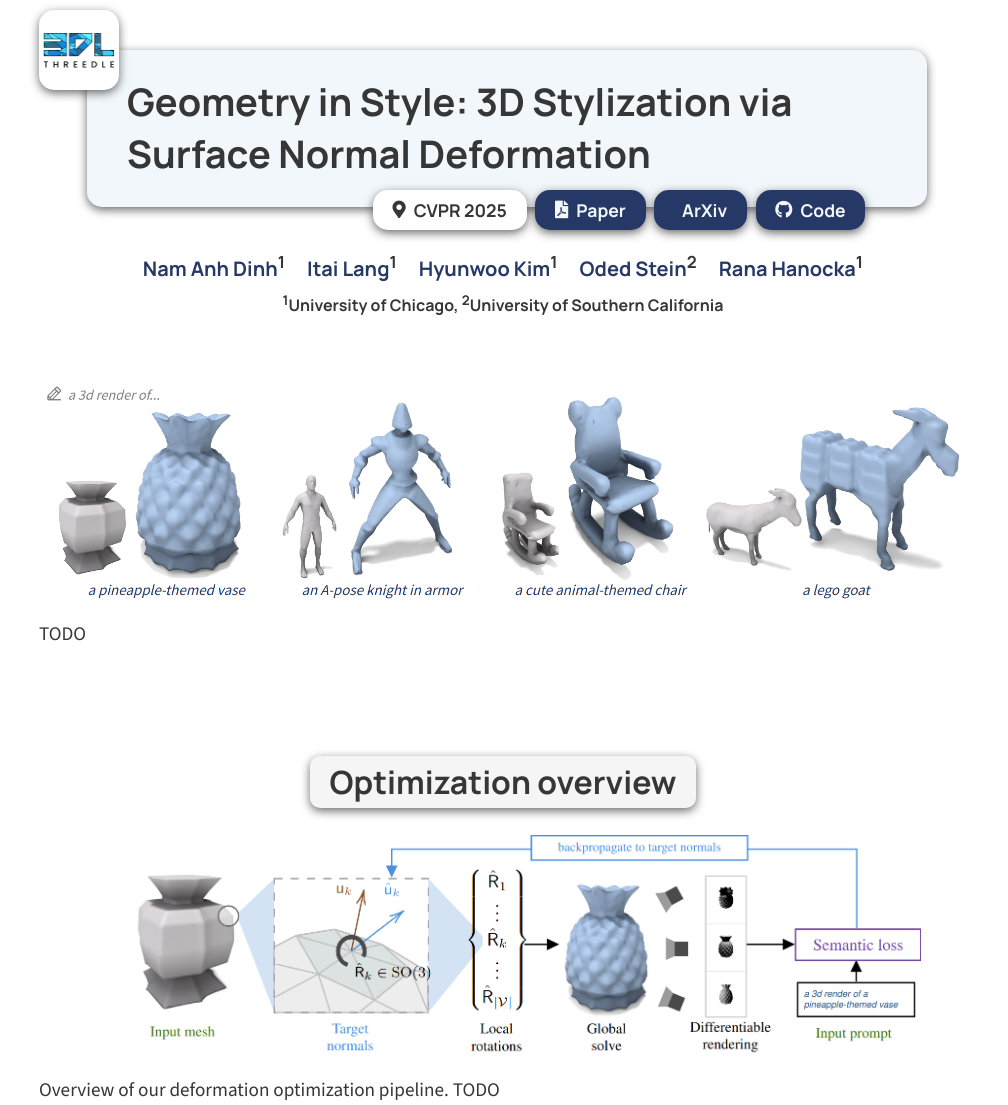
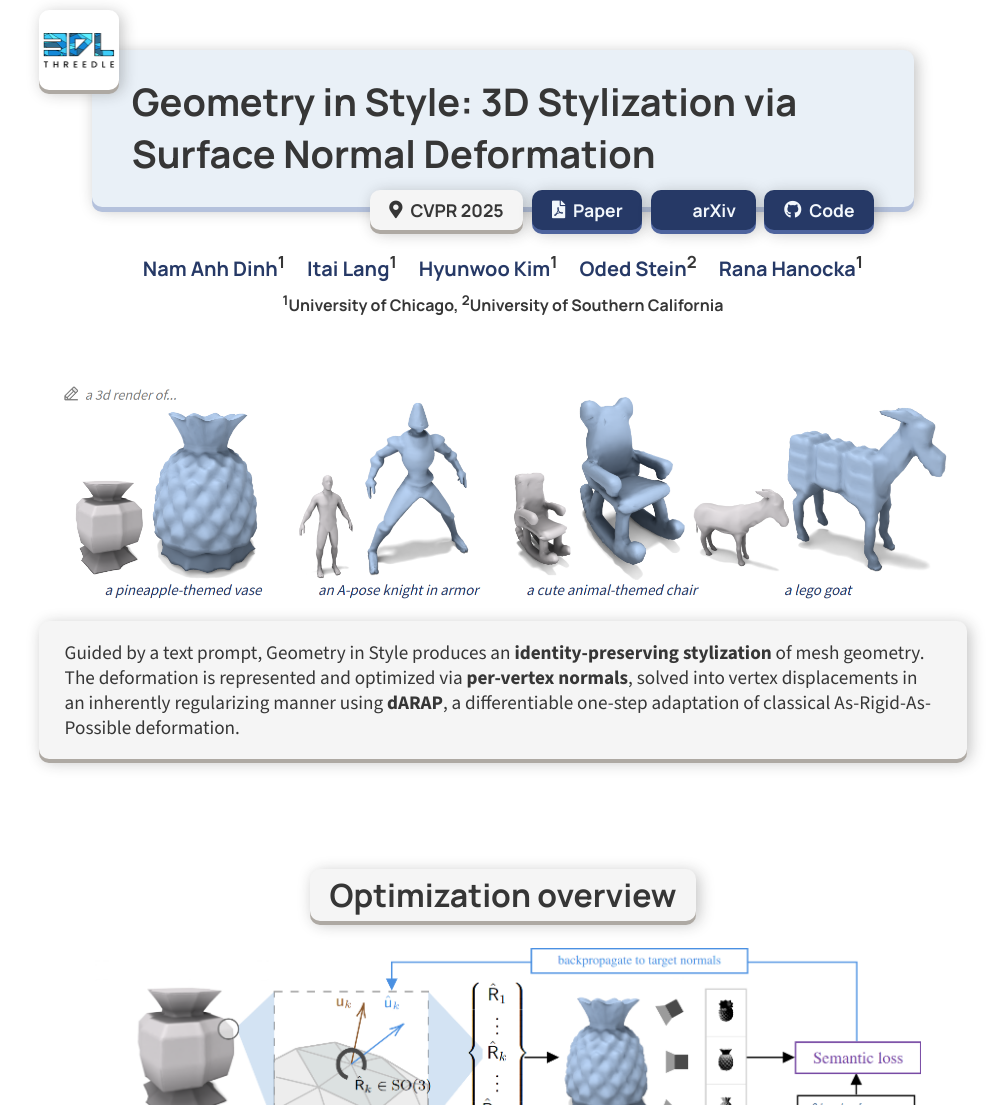
Before and after one commit to threedle/geometry-in-style, a plain HTML site: page index.html in a window 1280 px wide. Shown: the top 1105 px of the page, without its empty margins (137-1145 px from the left). Drawn offline with nearby package versions, Linux system fonts and the light colour scheme; some icons are missing; a web font is replaced by a local one.

Commit message:
style updates, tldr, overview, gallery

```diff
--- a/index.html
+++ b/index.html
@@ -9,7 +9,35 @@
   <title>Geometry in Style</title>
   <link href="style.css" rel="stylesheet">
   <link href="https://cdnjs.cloudflare.com/ajax/libs/font-awesome/5.15.4/css/all.min.css" rel="stylesheet">
-  <link rel="stylesheet" href="https://cdn.jsdelivr.net/gh/jpswalsh/academicons@1/css/academicons.min.css">
+  <style>
+    /* from https://cdn.jsdelivr.net/gh/jpswalsh/academicons@1/css/academicons.min.css */
+    @font-face {
+      font-family: 'Academicons';
+      font-style: normal;
+      font-weight: 400;
+      font-display: block;
+      src: url('https://cdn.jsdelivr.net/gh/jpswalsh/academicons@1/fonts/academicons.eot') format('embedded-opentype'),
+        url('https://cdn.jsdelivr.net/gh/jpswalsh/academicons@1/fonts/academicons.ttf') format('truetype'),
+        url('https://cdn.jsdelivr.net/gh/jpswalsh/academicons@1/fonts/academicons.woff') format('woff'),
+        url('https://cdn.jsdelivr.net/gh/jpswalsh/academicons@1/fonts/academicons.svg') format('svg');
+    }
+
+    .ai {
+      font-family: 'Academicons';
+      font-weight: 400;
+      -moz-osx-font-smoothing: grayscale;
+      -webkit-font-smoothing: antialiased;
+      display: inline-block;
+      font-style: normal;
+      font-variant: normal;
+      text-rendering: auto;
+      line-height: 1;
+    }
+
+    .ai-arxiv:before {
+      content: "\e974";
+    }
+  </style>
 
   <meta name="description" content="Geometry in Style: 3D Stylization via Surface Normal Deformation">
   <meta name="keywords" content="geometry, graphics, processing, stylization, 3d, shape, generative">
@@ -28,12 +56,13 @@
       </div>
     </a>
     <div class="titlebox">
-      <h1>Geometry in&nbsp;Style:<wbr> 3D&nbsp;Stylization via Surface&nbsp;Normal Deformation</h1>
+      <h1>Geometry in<i class="med-nbsp"></i>Style:<wbr> 3D<i class="med-nbsp"></i>Stylization via Surface<i
+          class="wide-nbsp"></i>Normal<i class="wide-nbsp"></i>Deformation</h1>
     </div>
     <nav>
       <span class="venue"><i class="icon fas fa-map-marker-alt"></i>CVPR 2025</span>
       <a href="#"><i class="icon fas fa-file-pdf"></i>Paper</a>
-      <a href="#"><i class="icon ai ai-arxiv"></i>ArXiv</a>
+      <a href="#"><i class="icon ai ai-arxiv"></i>arXiv</a>
       <a href="https://github.com/threedle/geometry-in-style/"><i class="icon fab fa-github"></i>Code</a>
     </nav>
     <div class="authors">
@@ -45,23 +74,38 @@
     </div>
     <div class="affiliations"><sup>1</sup>University of Chicago, <sup>2</sup>University of Southern California</div>
   </section>
-  <section>
-    <img class="fullwidth" src="assets/teaser.png">
-    <p class="bigcaption">TODO</p>
+  <section class="teaser">
+    <div class="teaserbox">
+      <img class="halfwidthflex" src="assets/teaser2x2-A.png">
+      <img class="halfwidthflex" src="assets/teaser2x2-B.png">
+    </div>
+    <!-- <img class="fullwidth" src="assets/teaser.png"> -->
+    <p class="graybox">
+      Guided by a text prompt, Geometry in Style produces an <b>identity-preserving stylization</b>
+      of mesh geometry. The deformation is represented and optimized via <b>per-vertex normals</b>,
+      solved into vertex displacements in an inherently regularizing manner using <b>dARAP</b>,
+      a differentiable one-step adaptation of classical As-Rigid-As-Possible deformation.
+    </p>
   </section>
   <section>
     <h2>Optimization overview</h2>
     <img class="mediumwidth" src="assets/overview.png">
-    <p class="caption">Overview of our deformation optimization pipeline. TODO</p>
+    <p class="graybox">
+      <b>Overview of an optimization iteration.</b> Using the normals undergoing optimization as a target for our
+      differentiable As-Rigid-As-Possible method (dARAP), the
+      dARAP local step computes a rotation matrix per vertex; the dARAP global solve then finds the deformed surface
+      from these local rotations. We use a differentiable renderer and a diffusion model-based semantic loss to
+      guide the normals being optimized towards a deformation matching the desired style prompt.
+    </p>
   </section>
   <section>
     <h2>Gallery</h2>
     <img class="fullwidth" src="assets/gallery.png">
-    <p class="caption">
-      <b>Our method is capable of deforming various input meshes towards a variety of text-specified styles.</b>
-      The style can be manifested as fine geometric details, like in the <em>ornate art deco
-      column</em>, or as low-frequency deformations, such as the joints of the <em>cybernetic
-      glove</em>. Our method retains the structural features of the input shape, such as a flat
+    <p class="graybox">
+      <b>Various input meshes towards a variety of text-specified styles.</b>
+      The style can manifest as fine geometric details, like in the <em>ornate art deco
+        column</em>, or as low-frequency deformations, such as the joints of the <em>cybernetic
+        glove</em>. Our method retains the structural features of the input shape, such as a flat
       arm on the <em>antique sofa</em>. Moreover, the resultant stylizations are in accordance
       with prompt semantics and part-aware semantics: the folds in the tropical chair are on
       the seat and backrest as opposed to the legs, the head of the penguin becomes like the
@@ -69,7 +113,7 @@
     </p>
   </section>
   <section>
-    <h2>Normals and differentiable ARAP</h2>
+    <h2>Normals and differentiable&nbsp;ARAP</h2>
     <p>TODO</p>
   </section>
   <section>
--- a/style.css
+++ b/style.css
@@ -1,13 +1,21 @@
 @import url('https://fonts.googleapis.com/css2?family=Manrope:wght@700&family=Source+Sans+3:ital,wght@0,200..900;1,200..900&display=swap');
 
 :root {
-  --shadow: 0px 3px 10px #222222ab;
+  --buttonshadowsz: 0px 4px 0px 0px;
+  --buttonshadowbigsz: 0px 5px 0px;
+  --dropshadow: 3px 3px 15px #23232348;
+  --buttontransform: translate(0px, 1.5px);
   --accent: #263966;
+  --accent-shaded: #4e649e;
   --accentlight: #537998;
-  --highlightshadow: 0px 3px 10px var(--accentlight);
-  --accentbg: #f2f7fc;
+  --shadowlight: 0px 0px 4px var(--accentlight);
+  --accentbg: #e9f0f7;
+  --accentbg-shaded: color-mix(in oklab, var(--accentbg) 70%, #46579b 30%);
   --notwhite: #f5f5f5;
+  --notwhite-shaded: #aea9a3;
   --fore: #363636;
+  --bordrad: 10px;
+  --accentbordersz: 1px none;
 }
 
 body {
@@ -33,13 +41,12 @@ h2 {
 
 
 .intro {
-  --iconsz: 80px;
-  --venuesz: 1.17rem;
-  --authors-relative-shift: 0.5;
-  --nav-margin-right: 10%;
-  --nav-upshift-mult: 1;
-  --nav-flex-basis: auto;
-  --nav-special-flex-basis: auto;
+  --iconsz: 32px;
+  --venuesz: 0.75rem;
+  --authors-relative-shift: 0;
+  --nav-upshift-mult: -0.5;
+  --nav-flex-basis: 25%;
+  --nav-special-flex-basis: 70%;
   margin: 0px auto;
   padding-top: 2px;
   /* box-shadow: var(--shadow); */
@@ -50,9 +57,8 @@ h2 {
     aspect-ratio: 1;
     display: flex;
     background-color: white;
-    box-shadow: var(--shadow);
-    border-radius: 15px;
-    transition: box-shadow 0.1s;
+    box-shadow: var(--buttonshadowsz) var(--notwhite-shaded), var(--dropshadow);
+    border-radius: var(--bordrad);
 
     img {
       width: 96%;
@@ -61,16 +67,18 @@ h2 {
   }
 
   .logobox:hover {
-    box-shadow: var(--highlightshadow);
+    box-shadow: var(--shadowlight), var(--dropshadow);
+    transform: var(--buttontransform);
   }
 
   .titlebox {
-    margin-left: calc(var(--iconsz) * 0.6);
     margin-top: calc(var(--iconsz) * 0.5);
-    margin-right: calc(var(--iconsz) * 0.5);
+    margin-left: calc(var(--iconsz) * 0.66);
+    margin-right: calc(var(--iconsz) * 0.66);
     background-color: var(--accentbg);
-    box-shadow: var(--shadow);
-    border-radius: 15px;
+    box-shadow: var(--buttonshadowbigsz) var(--accentbg-shaded), var(--dropshadow);
+    border: var(--accentbordersz) var(--accentlight);
+    border-radius: var(--bordrad);
     padding: 3px calc(var(--iconsz) / 2);
     font-size: 1.75rem;
     min-height: 3.75rem;
@@ -85,51 +93,54 @@ h2 {
   nav {
     margin-top: calc(-1 * var(--nav-upshift-mult) * var(--venuesz));
     margin-left: auto;
-    margin-right: var(--nav-margin-right);
+    margin-right: auto;
     display: flex;
-    width: fit-content;
     flex-wrap: wrap;
     justify-content: center;
-    row-gap: 4px;
-  }
+    row-gap: 8px;
+    column-gap: calc(0.5 * var(--venuesz));
 
-  nav>* {
+    >* {
       display: block;
       flex: 0 1 var(--nav-flex-basis);
-    border-radius: 15px;
+      border-radius: var(--bordrad);
       background-color: var(--accent);
-    box-shadow: var(--shadow);
+      box-shadow: var(--buttonshadowsz) var(--accent-shaded), var(--dropshadow);
       color: rgb(242, 247, 252);
       padding: 0px calc(var(--venuesz) * 1.12);
       font-size: var(--venuesz);
       padding-top: 0.5rem;
       padding-bottom: 0.5rem;
-    margin-right: calc(0.5 * var(--venuesz));
       display: flex;
       align-items: center;
       justify-content: center;
     }
 
-  nav>.venue {
-    background: white;
+    >.venue {
+      background-color: var(--notwhite);
+      box-shadow: var(--buttonshadowsz) var(--notwhite-shaded), var(--dropshadow);
       color: var(--fore);
       flex: 0 1 var(--nav-special-flex-basis);
       text-align: center;
       justify-content: center;
     }
 
-  nav>a {
-    transition: background-color 0.11s;
+    >a {
+      transition: background-color 0.1s;
       text-decoration: none;
       text-wrap: wrap auto;
     }
 
-  nav .icon {
+    >a:hover {
+      background-color: var(--accentlight);
+      box-shadow: var(--shadowlight), var(--dropshadow);
+      transform: var(--buttontransform);
+    }
+
+    .icon {
       margin-right: 0.5rem;
     }
 
-  nav>a:hover {
-    background-color: var(--accentlight);
   }
 
   .authors {
@@ -140,25 +151,25 @@ h2 {
     margin-bottom: 10px;
     width: 80%;
     flex-wrap: wrap;
-    font-size: 1.2rem;
-  }
+    font-size: 1rem;
 
-  .authors>* {
+    >* {
       flex: auto;
       text-align: center;
       margin-left: 6px;
       margin-right: 6px;
     }
 
-  .authors a {
+    a {
       color: var(--accent);
       text-decoration: none;
       text-underline-offset: 3px;
     }
 
-  .authors a:hover {
+    a:hover {
       text-decoration: underline;
       text-decoration-thickness: 2px;
+    }
   }
 
   .affiliations {
@@ -167,9 +178,25 @@ h2 {
   }
 }
 
+.teaser {
+  >.teaserbox {
+    display: flex;
+    justify-content: center;
+    align-items: center;
+    flex-wrap: wrap;
+
+    >img {
+      margin-left: -15px;
+      margin-right: -15px;
+      flex: initial;
+    }
+  }
+}
+
 section {
   margin: 4px auto;
-  border-radius: 4px;
+}
+
 
 .fullwidth {
   display: block;
@@ -182,34 +209,62 @@ section {
   margin: 0px auto;
 }
 
+.halfwidthflex {
+  display: block;
+  width: 90%;
+}
+
 p {
   font-size: 1.2rem;
 }
-}
 
-h2 {
-  width: fit-content;
-  margin-left: auto;
-  margin-right: auto;
-  font-size: 2.3rem;
-  padding: 4px 1.2rem;
-  border-radius: 10px;
-  box-shadow: var(--shadow);
+h2,
+.graybox {
+  border-radius: var(--bordrad);
+  box-shadow: var(--buttonshadowsz) var(--notwhite-shaded), var(--dropshadow);
   background-color: var(--notwhite);
 }
 
-@media (min-width: 200px) {
+
+h2 {
+  margin-left: auto;
+  margin-right: auto;
+  width: fit-content;
+  text-align: center;
+  font-size: 2.3rem;
+  padding: 4px 1.2rem;
+}
+
+.graybox {
+  padding: 1.2rem 1.6rem;
+}
+
+i.nbsp:before {
+  content: "\a0"
+}
+
+i.wide-nbsp:before,
+i.med-nbsp:before {
+  content: " ";
+}
+
+
+@media (min-width: 100px) {
   .intro {
     --iconsz: 32px;
     --venuesz: 0.75rem;
     --authors-relative-shift: 0;
-    --nav-margin-right: auto;
-    --nav-upshift-mult: -0.5;
+    --nav-upshift-mult: -0.8;
     --nav-flex-basis: 25%;
     --nav-special-flex-basis: 70%;
 
     .authors {
       font-size: 1rem;
+    }
+
+    nav {
+      justify-content: center;
+      margin-right: auto;
     }
   }
 
@@ -229,6 +284,10 @@ h2 {
   h2 {
     font-size: 1.3rem;
   }
+
+  .halfwidthflex {
+    width: 90%;
+  }
 }
 
 
@@ -237,8 +296,7 @@ h2 {
     --iconsz: 48px;
     --venuesz: 0.9rem;
     --authors-relative-shift: 0.1;
-    --nav-margin-right: auto;
-    --nav-upshift-mult: -0.5;
+    --nav-upshift-mult: -0.8;
     --nav-flex-basis: 25%;
     --nav-special-flex-basis: 70%;
 
@@ -259,6 +317,11 @@ h2 {
   h2 {
     font-size: 1.4rem;
   }
+
+
+  .halfwidthflex {
+    width: 81%;
+  }
 }
 
 @media (min-width: 430px) {
@@ -278,8 +341,7 @@ h2 {
     --iconsz: 68px;
     --venuesz: 1.05rem;
     --authors-relative-shift: 0.19;
-    --nav-margin-right: auto;
-    --nav-upshift-mult: -0.5;
+    --nav-upshift-mult: -0.8;
 
     .authors {
       font-size: 1.2rem;
@@ -302,6 +364,10 @@ h2 {
   h2 {
     font-size: 1.8rem;
   }
+
+  .halfwidthflex {
+    width: 70%;
+  }
 }
 
 @media (min-width: 900px) {
@@ -309,11 +375,15 @@ h2 {
     --iconsz: 80px;
     --venuesz: 1.1rem;
     --authors-relative-shift: 0.28;
-    --nav-margin-right: 10%;
     --nav-upshift-mult: 1;
 
     .authors {
       font-size: 1.25rem;
+    }
+
+    nav {
+      justify-content: right;
+      margin-right: 10%;
     }
   }
 
@@ -333,6 +403,14 @@ h2 {
   h2 {
     font-size: 2rem;
   }
+
+  .halfwidthflex {
+    width: 50%;
+  }
+
+  i.med-nbsp:before {
+    content: "\a0";
+  }
 }
 
 @media (min-width: 1281px) {
@@ -340,7 +418,6 @@ h2 {
     --iconsz: 80px;
     --venuesz: 1.17rem;
     --authors-relative-shift: 0.24;
-    --nav-margin-right: 10%;
     --nav-upshift-mult: 1;
 
     .authors {
@@ -364,4 +441,14 @@ h2 {
   h2 {
     font-size: 2.3rem;
   }
+
+  .halfwidthflex {
+    width: 50%;
   }
+}
+
+@media (min-width: 1700px) {
+  i.wide-nbsp:before {
+    content: "\a0";
+  }
+}
```
Also changed, not shown: assets/teaser2x2-A.png (added), assets/teaser2x2-B.png (added). Lines whose indentation alone changed are shown as unchanged.
